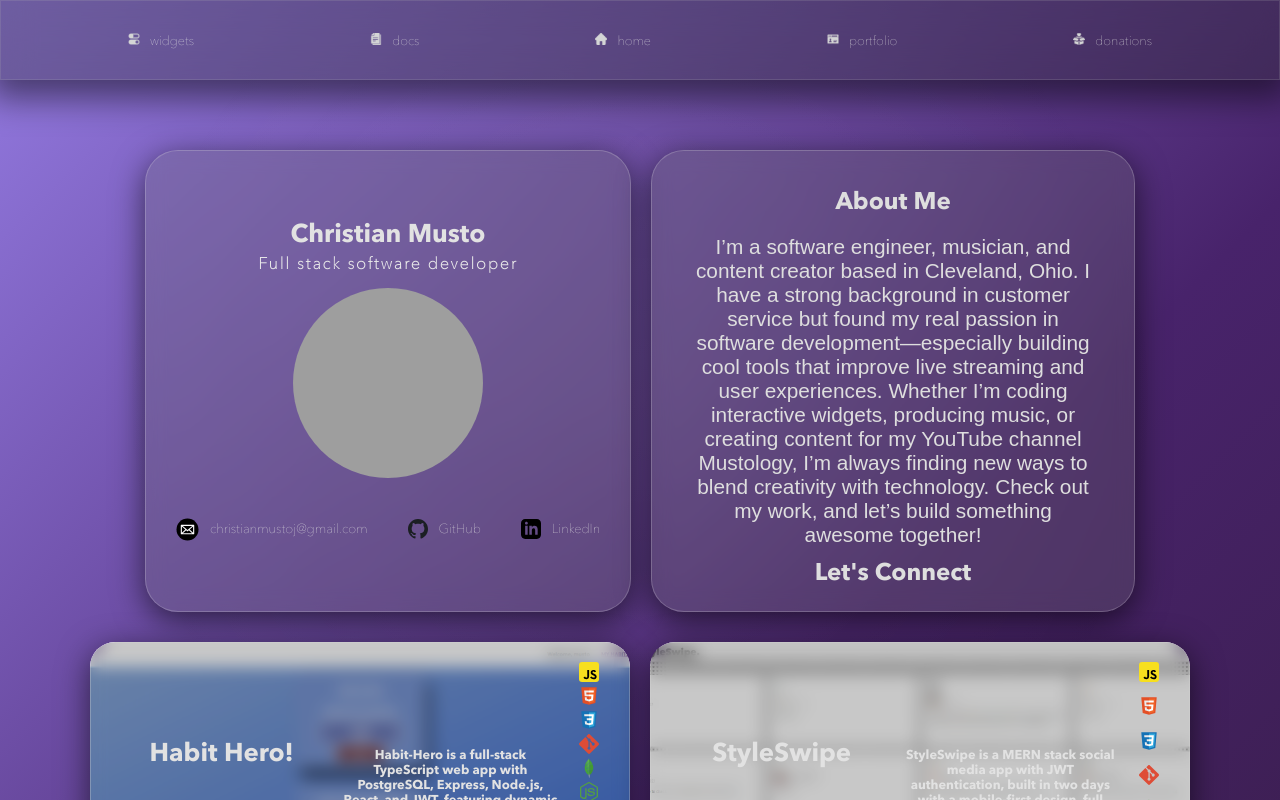
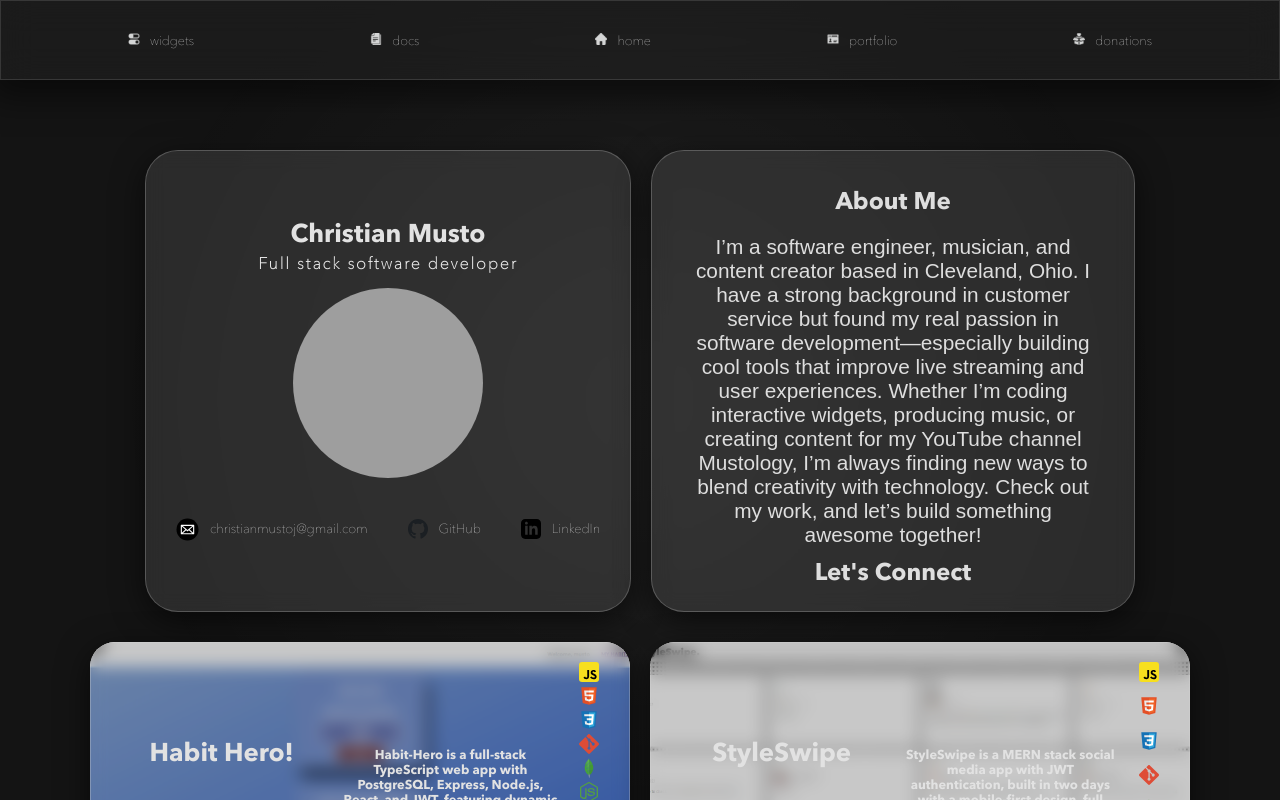
Before and after one commit to officialmusto/musto-website, a React (Vite) app: page /portfolio in a window 1280 px wide. Shown: the top 800 px of the page. Built offline with nearby package versions, Linux system fonts and the light colour scheme; grey boxes are pictures that could not be loaded.

Commit message:
update coor background, remove gradient

```diff
--- a/src/App.css
+++ b/src/App.css
@@ -54,9 +54,7 @@ html {
 
 
 body {
-  background: linear-gradient(135deg, #937ae1, #48236b, #301a36);
-  background-size: 100% 100%;
-  animation: gradientAnimation 15s ease-in-out infinite;
+  background-color: rgb(20, 20, 20);
   font-family: 'Avenir Next', sans-serif;
   color: #e5e5e5;
 }
```
Also changed, not shown: src/pages/Portfolio/Portfolio.module.css (+6 -1 lines).
